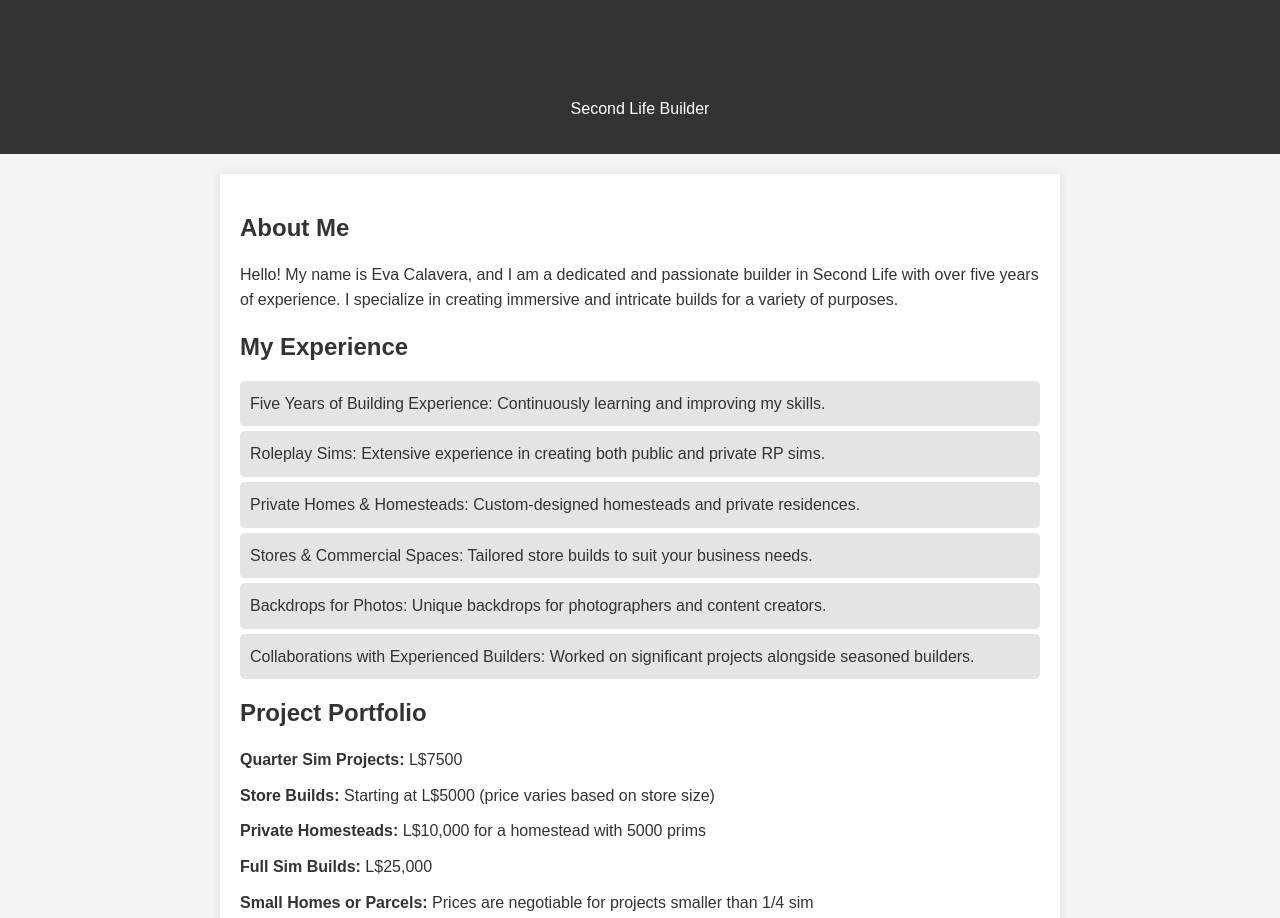
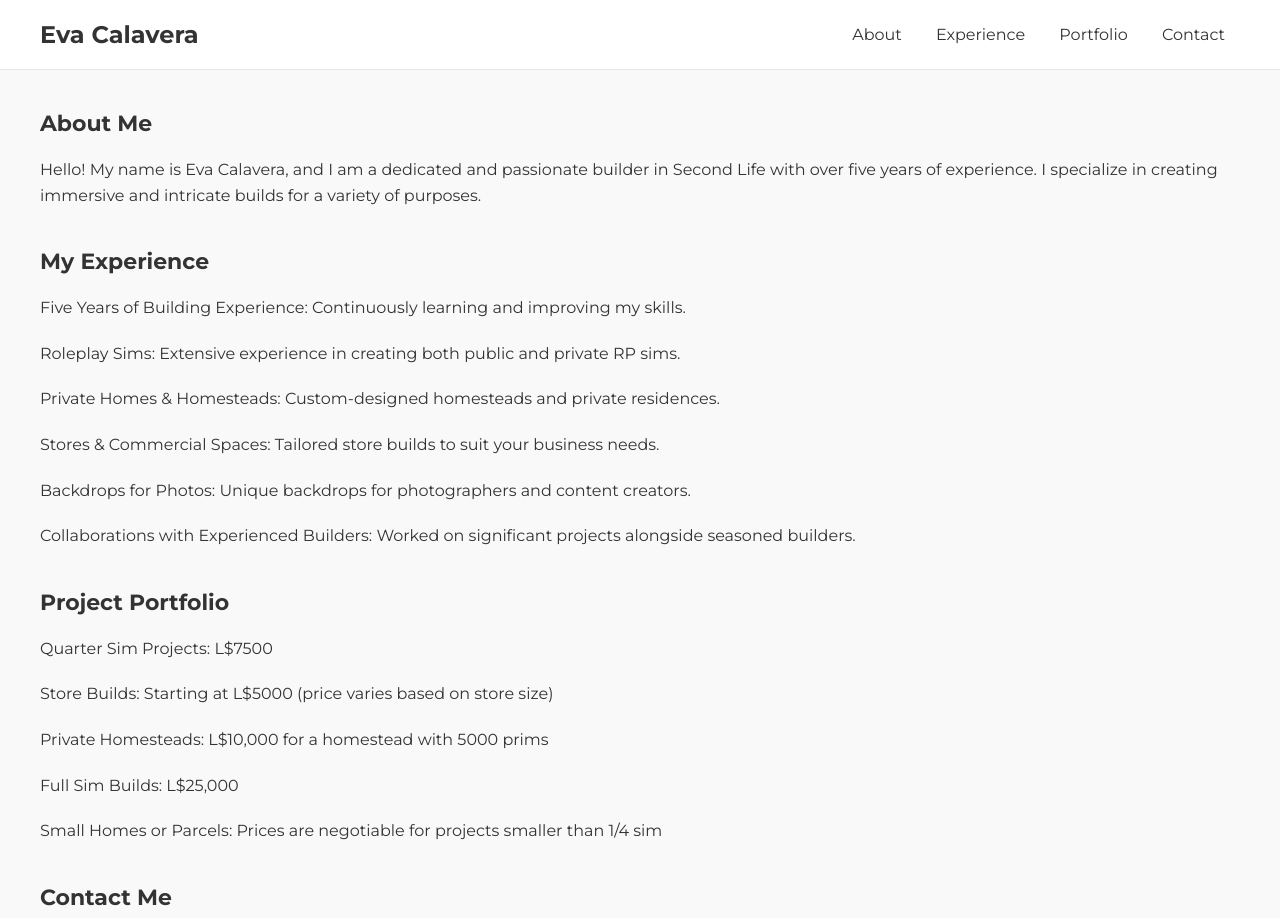
Before and after one commit to EvaCalavera/Hello-, a plain HTML site: page index.html in a window 1280 px wide. Shown: the top 918 px of the page. Drawn offline with Linux system fonts and the light colour scheme.

Commit message:
Update index.html

```diff
--- a/index.html
+++ b/index.html
@@ -4,48 +4,53 @@
     <meta charset="UTF-8">
     <meta name="viewport" content="width=device-width, initial-scale=1.0">
     <title>Eva Calavera - Second Life Builder</title>
+    <link href="https://fonts.googleapis.com/css2?family=Montserrat:wght@400;700&display=swap" rel="stylesheet">
     <style>
         body {
-            font-family: 'Arial', sans-serif;
+            font-family: 'Montserrat', sans-serif;
             margin: 0;
             padding: 0;
-            background-color: #f4f4f4;
+            background-color: #f9f9f9;
             color: #333;
         }
         header {
-            background-color: #333;
-            color: white;
-            padding: 20px 0;
-            text-align: center;
+            display: flex;
+            justify-content: space-between;
+            align-items: center;
+            padding: 20px 40px;
+            background-color: #fff;
+            border-bottom: 1px solid #e5e5e5;
+        }
+        header h1 {
+            font-size: 24px;
+            font-weight: 700;
+            margin: 0;
+        }
+        nav a {
+            margin: 0 15px;
+            text-decoration: none;
+            color: #333;
+            font-weight: 500;
         }
         .container {
-            max-width: 800px;
-            margin: 20px auto;
-            padding: 20px;
-            background-color: white;
-            box-shadow: 0 0 10px rgba(0, 0, 0, 0.1);
+            max-width: 1200px;
+            margin: 40px auto;
+            padding: 0 20px;
         }
-        h1, h2 {
-            color: #333;
+        .section {
+            margin-bottom: 40px;
         }
-        .bio, .experience, .portfolio, .contact {
+        h2 {
+            font-size: 22px;
+            font-weight: 700;
             margin-bottom: 20px;
         }
-        .bio p, .experience ul, .portfolio p, .contact p {
+        p {
             line-height: 1.6;
-        }
-        .experience ul {
-            list-style-type: none;
-            padding: 0;
-        }
-        .experience ul li {
-            background: #e4e4e4;
-            margin: 5px 0;
-            padding: 10px;
-            border-radius: 5px;
+            margin-bottom: 20px;
         }
         .portfolio p {
-            margin: 10px 0;
+            font-weight: 700;
         }
         .contact a {
             color: #007BFF;
@@ -55,11 +60,10 @@
             text-decoration: underline;
         }
         footer {
-            background-color: #333;
-            color: white;
             text-align: center;
-            padding: 10px 0;
-            margin-top: 20px;
+            padding: 20px;
+            background-color: #fff;
+            border-top: 1px solid #e5e5e5;
         }
     </style>
 </head>
@@ -67,37 +71,40 @@
 
 <header>
     <h1>Eva Calavera</h1>
-    <p>Second Life Builder</p>
+    <nav>
+        <a href="#about">About</a>
+        <a href="#experience">Experience</a>
+        <a href="#portfolio">Portfolio</a>
+        <a href="#contact">Contact</a>
+    </nav>
 </header>
 
 <div class="container">
-    <section class="bio">
+    <section id="about" class="section">
         <h2>About Me</h2>
         <p>Hello! My name is Eva Calavera, and I am a dedicated and passionate builder in Second Life with over five years of experience. I specialize in creating immersive and intricate builds for a variety of purposes.</p>
     </section>
 
-    <section class="experience">
+    <section id="experience" class="section">
         <h2>My Experience</h2>
-        <ul>
-            <li>Five Years of Building Experience: Continuously learning and improving my skills.</li>
-            <li>Roleplay Sims: Extensive experience in creating both public and private RP sims.</li>
-            <li>Private Homes & Homesteads: Custom-designed homesteads and private residences.</li>
-            <li>Stores & Commercial Spaces: Tailored store builds to suit your business needs.</li>
-            <li>Backdrops for Photos: Unique backdrops for photographers and content creators.</li>
-            <li>Collaborations with Experienced Builders: Worked on significant projects alongside seasoned builders.</li>
-        </ul>
+        <p>Five Years of Building Experience: Continuously learning and improving my skills.</p>
+        <p>Roleplay Sims: Extensive experience in creating both public and private RP sims.</p>
+        <p>Private Homes & Homesteads: Custom-designed homesteads and private residences.</p>
+        <p>Stores & Commercial Spaces: Tailored store builds to suit your business needs.</p>
+        <p>Backdrops for Photos: Unique backdrops for photographers and content creators.</p>
+        <p>Collaborations with Experienced Builders: Worked on significant projects alongside seasoned builders.</p>
     </section>
 
-    <section class="portfolio">
+    <section id="portfolio" class="section">
         <h2>Project Portfolio</h2>
-        <p><strong>Quarter Sim Projects:</strong> L$7500</p>
-        <p><strong>Store Builds:</strong> Starting at L$5000 (price varies based on store size)</p>
-        <p><strong>Private Homesteads:</strong> L$10,000 for a homestead with 5000 prims</p>
-        <p><strong>Full Sim Builds:</strong> L$25,000</p>
-        <p><strong>Small Homes or Parcels:</strong> Prices are negotiable for projects smaller than 1/4 sim</p>
+        <p>Quarter Sim Projects: L$7500</p>
+        <p>Store Builds: Starting at L$5000 (price varies based on store size)</p>
+        <p>Private Homesteads: L$10,000 for a homestead with 5000 prims</p>
+        <p>Full Sim Builds: L$25,000</p>
+        <p>Small Homes or Parcels: Prices are negotiable for projects smaller than 1/4 sim</p>
     </section>
 
-    <section class="contact">
+    <section id="contact" class="section">
         <h2>Contact Me</h2>
         <p>For inquiries and quotations, please reach out to me in-world. Let's bring your vision to life with a build that exceeds your expectations!</p>
         <p><a href="https://linktr.ee/eva.calavera" target="_blank">https://linktr.ee/eva.calavera</a></p>
```
